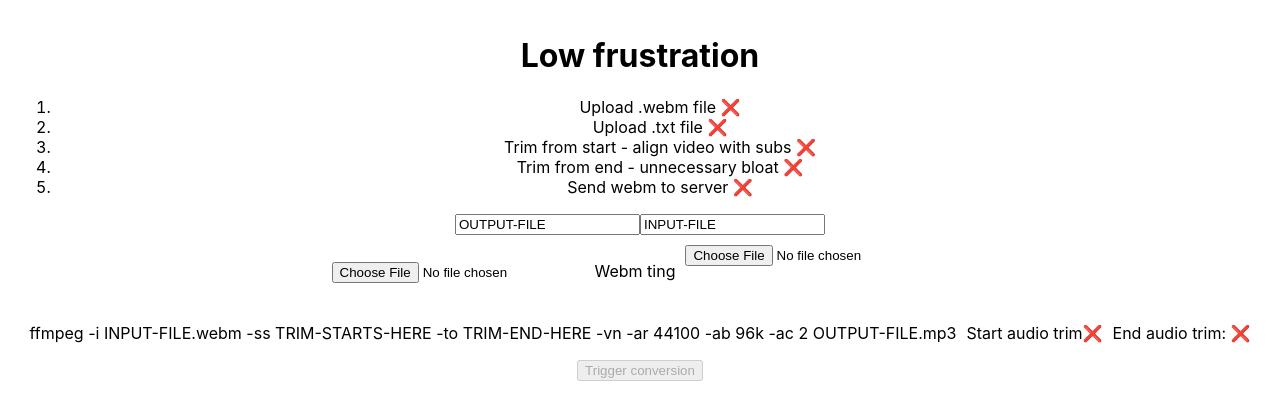
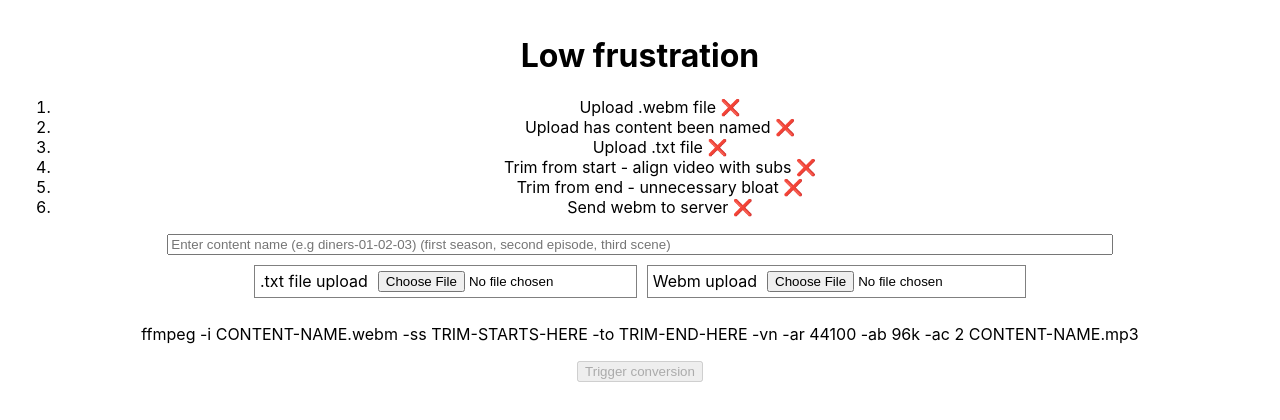
Before and after one commit to AkramRasikh/media-content-snipper-FE, a React (Create React App) app: page / in a window 1280 px wide. Shown: the top 420 px of the page. Built offline with nearby package versions, Linux system fonts and the light colour scheme.

Commit message:
cleaned up a little

```diff
--- a/src/App.tsx
+++ b/src/App.tsx
@@ -9,8 +9,7 @@ import { secondsToHms } from './utils/secondsToHMSS';
 function App() {
   const [decrepenacyState, setDecrepenacyState] = useState(null);
   const [lastAudioTimeStampState, setLastAudioTimeStampState] = useState();
-  const [outputFileNameState, setOutputFileNameState] = useState('OUTPUT-FILE');
-  const [inputFileNameState, setInputFileNameState] = useState('INPUT-FILE');
+  const [contentName, setContentName] = useState('');
   const [currentTimeState, setCurrentTimeState] = useState(0);
   const [isLoading, setIsLoading] = useState(false);
   const [fileURL, setFileURL] = useState('');
@@ -80,8 +79,7 @@ function App() {
         'http://localhost:3000/*',
         // 'http://localhost:3000/video-to-audio',
         {
-          inputFileName: inputFileNameState,
-          outputFileName: outputFileNameState,
+          contentName,
           trimStart: decrepenacyState,
           trimEnd: lastAudioTimeStampState,
         },
@@ -96,10 +94,7 @@ function App() {
   };
 
   const handleInputChange = (e) => {
-    setOutputFileNameState(e.target.value);
-  };
-  const handleInputFileNameChange = (e) => {
-    setInputFileNameState(e.target.value);
+    setContentName(e.target.value);
   };
 
   const handleVideoFileChange = (event) => {
@@ -128,7 +123,9 @@ function App() {
     return 'TRIM-END-HERE';
   };
 
-  const commandToCopy = `ffmpeg -i ${inputFileNameState}.webm -ss ${getTrimFromStart()} -to ${getTrimFromEnd()} -vn -ar 44100 -ab 96k -ac 2 ${outputFileNameState}.mp3`;
+  const contentNamePlaceholder = contentName || 'CONTENT-NAME';
+
+  const commandToCopy = `ffmpeg -i ${contentNamePlaceholder}.webm -ss ${getTrimFromStart()} -to ${getTrimFromEnd()} -vn -ar 44100 -ab 96k -ac 2 ${contentNamePlaceholder}.mp3`;
   return (
     <div
       className='App'
@@ -142,35 +139,64 @@ function App() {
         hasWebmFile={webmFileUrlState}
         hasTrimFromStart={decrepenacyState}
         hasTrimFromEnd={lastAudioTimeStampState}
+        hasContentBeenNamed={contentName}
       />
       <div>
         <input
           type='text'
           id='fileName'
-          value={outputFileNameState}
+          value={contentName}
           onChange={handleInputChange}
-          placeholder='Enter file name'
-        />
-        <input
-          type='text'
-          id='inputFileName'
-          value={inputFileNameState}
-          onChange={handleInputFileNameChange}
-          placeholder='Enter input file name'
+          placeholder='Enter content name (e.g diners-01-02-03) (first season, second episode, third scene)'
+          style={{
+            width: '75%',
+          }}
         />
       </div>
-      <div style={{ display: 'inline-flex', gap: '10px' }}>
-        <input type='file' accept='*/*' onChange={handleFileChange} />
+      <div
+        style={{
+          display: 'inline-flex',
+          gap: '10px',
+          padding: '10px',
+        }}
+      >
+        <div
+          style={{
+            display: 'inline-flex',
+            gap: '10px',
+            border: '1px solid grey',
+            padding: '5px',
+          }}
+        >
+          <label htmlFor='txtUpload'>.txt file upload</label>
+          <input
+            id='txtUpload'
+            type='file'
+            accept='*/*'
+            onChange={handleFileChange}
+            placeholder='Siu'
+          />
+        </div>
+        <div
+          style={{
+            display: 'inline-flex',
+            gap: '10px',
+            border: '1px solid grey',
+            padding: '5px',
+          }}
+        >
+          <label htmlFor='webmUpload'>Webm upload</label>
+          <input
+            id='webmUpload'
+            type='file'
+            accept='.webm'
+            onChange={handleVideoFileChange}
+          />
+        </div>
       </div>
-      <div style={{ display: 'inline-flex', gap: '10px', margin: '10px' }}>
-        <p>Webm ting</p>
-        <input type='file' accept='.webm' onChange={handleVideoFileChange} />
+      <div>
+        <p style={{ display: 'inline-flex', gap: '10px' }}>{commandToCopy}</p>
       </div>
-      <p style={{ display: 'inline-flex', gap: '10px' }}>
-        {commandToCopy}
-        <span>Start audio trim{decrepenacyState ? '✅' : '❌'}</span>
-        <span>End audio trim: {lastAudioTimeStampState ? '✅' : '❌'}</span>
-      </p>
       {webmFileUrlState ? (
         <VideoPlayer
           decrepenacyState={decrepenacyState}
@@ -189,10 +215,7 @@ function App() {
       <button
         onClick={handleConvert}
         disabled={Boolean(
-          !inputFileNameState ||
-            !outputFileNameState ||
-            !decrepenacyState ||
-            !lastAudioTimeStampState,
+          !contentName || !decrepenacyState || !lastAudioTimeStampState,
         )}
       >
         Trigger conversion
--- a/src/VideoSnippingCheckList.tsx
+++ b/src/VideoSnippingCheckList.tsx
@@ -4,11 +4,15 @@ const VideoSnippingCheckList = ({
   hasTrimFromStart,
   hasTrimFromEnd,
   hasWebmBeenSentToServer,
+  hasContentBeenNamed,
 }) => {
   return (
     <div>
       <ol>
         <li>Upload .webm file {hasTxtFile ? '✅' : '❌'}</li>
+        <li>
+          Upload has content been named {hasContentBeenNamed ? '✅' : '❌'}
+        </li>
         <li>Upload .txt file {hasWebmFile ? '✅' : '❌'}</li>
         <li>
           Trim from start - align video with subs{' '}
```
